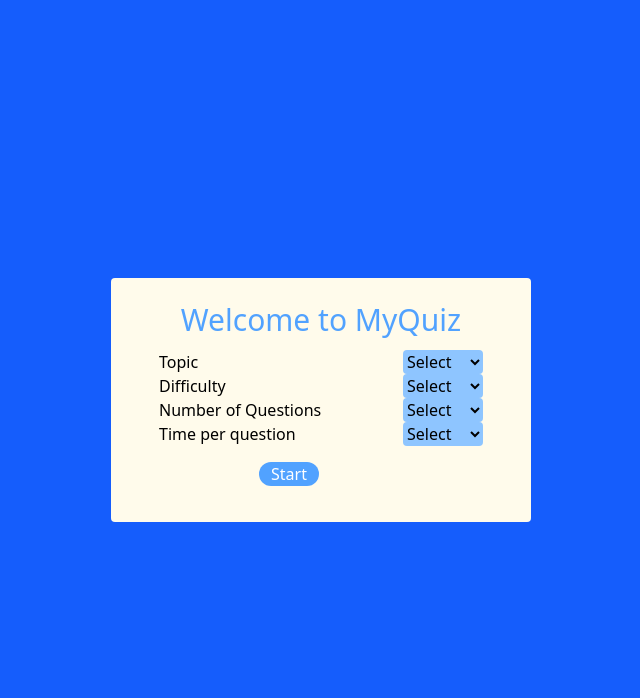
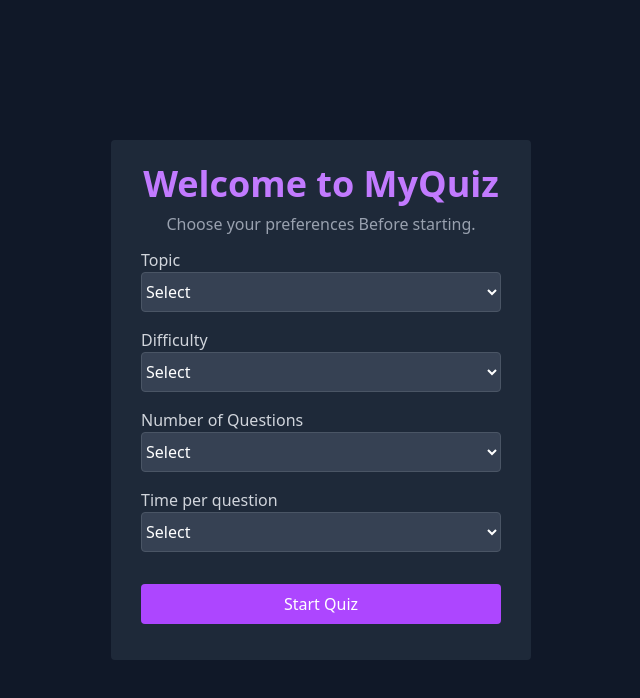
Before and after one commit to arnavraj-7/Quiz, a website: page index.html in a window 1280 px wide. Shown: the whole page, without its empty margins (319-959 px from the left). Drawn offline with Linux system fonts and the light colour scheme.

Commit message:
styling of index

```diff
--- a/index.html
+++ b/index.html
@@ -8,13 +8,14 @@
     <link rel="stylesheet" href="output.css">
 </head>
 
-<body class="bg-blue-600 flex justify-center items-center h-screen">
-    <div class="container flex flex-col bg-amber-50 w-80 rounded pt-3 pb-1 md:p-6 relative md:w-105">
-        <div class="Welcome text-blue-400 text-3xl flex justify-center">Welcome to MyQuiz</div>
-        <div class="flex md:ml-6 ml-7 flex-col mt-3 mb-3">
+<body class="bg-gray-900  flex justify-center items-center h-screen">
+    <div class="container flex items-center flex-col bg-gray-800 w-80 rounded pt-3 pb-1 md:p-6 relative md:w-105">
+        <div class="Welcome  text-4xl text-purple-400 font-bold flex justify-center mb-2">Welcome to MyQuiz</div>
+        <div class="text-gray-400">Choose your preferences Before starting.</div>
+        <div class="flex  flex-col mt-3 mb-3">
             <form action="">
                 <div class="">
-                    <label for="genre">Topic</label>
+                    <label for="genre" class="label">Topic</label><br>
                     <select class="genre select" name="genre">
                         <option value="selected" selected disabled>Select</option>
                         <option value="Anime">Anime</option>
@@ -30,7 +31,7 @@
                 </div>
 
                 <div>
-                    <label for="difficulty">Difficulty</label>
+                    <label for="difficulty" class="label">Difficulty</label><br>
                     <select name="difficulty" class="difficulty select"  id="">
                         <option value="Select" disabled selected>Select</option>
                         <option value="Easy">Easy</option>
@@ -38,16 +39,16 @@
                         <option value="Difficult">Difficult</option>
                     </select>
                     <div>
-                        <label for="genre">Number of Questions</label>
+                        <label class="label" for="genre">Number of Questions</label><br>
                         <select name="noq" class="noq select"  id="">
                             <option value="Select" disabled selected>Select</option>
+                            <option value="5">5</option>
                             <option value="10">10</option>
                             <option value="15">15</option>
-                            <option value="20">20</option>
                         </select>
                     </div>
                     <div>
-                        <label for="time">Time per question</label>
+                        <label class="label" for="time">Time per question</label><br>
                         <select name="time" class="time select"  id="">
                             <option value="Select" disabled selected>Select</option>
                             <option value="10">10seconds</option>
@@ -60,7 +61,7 @@
 
                 </div>
 
-                <div class="mt-4"> <button class="submit mb-0 translate-x-25 bg-blue-400 w-15 rounded-full text-white" type="submit">Start</button></div>
+                <div class="mt-4"> <button class="cursor-pointer hover:bg-purple-700 hover:scale-110 ease-out duration-300 submit bg-purple-500 w-15 rounded w-90 text-white flex justify-center h-10 items-center" type="submit">Start Quiz</button></div>
             </form>
         </div>
     </div>
--- a/input.css
+++ b/input.css
@@ -23,11 +23,15 @@
 
   }
   .blur{
-    filter: blur(2px);
+    filter: blur(5px);
     transition: filter 0.3s ease-in-out;
   }
   .select{
-    @apply  bg-blue-300 rounded absolute right-6 md:right-12 w-20
+    @apply w-90 border rounded bg-gray-700 text-white h-10
+    border-gray-600 mb-4
+  }
+  .label{
+    @apply text-gray-300
   }
   /* .white{
     @apply bg-white
--- a/script.js
+++ b/script.js
@@ -51,7 +51,16 @@ function startTimer(){
   if(!intervalId)
  {intervalId = setInterval(timer, 1000);}
 }
-
+function toBlur(m,time){
+  let content=document.querySelector(".content")
+  content.classList.add("blur")
+  console.log(time_up);
+  time_up.innerHTML=m
+  let blurtimeout=setTimeout(()=>
+    { time_up.innerHTML=""
+      content.classList.remove("blur")
+  },time)
+}
 function timer() {
   if (t >= 0) {
     tmr.innerHTML = t;
@@ -61,15 +70,7 @@ function timer() {
     clearInterval(intervalId);
     intervalId=null
     mess.innerHTML="Times up"
-    let content=document.querySelector(".content")
-    content.classList.add("blur")
-    console.log(time_up);
-    time_up.innerHTML="Time Up"
-    let blurtimeout=setTimeout(()=>
-      { time_up.innerHTML=""
-        content.classList.remove("blur")
-    },2000)
-
+    toBlur("Times up",2000)
     checkans()
     CheckQuizend()
     return;
@@ -200,6 +201,7 @@ const checkans = (element, selected) => {
     score++;
   }
   else if(element==null && selected==null){
+    disablebutton()
     findcorrectbutton().classList.add("btn-styles-correct")}
   else {
     // m = `Incorrect Answer ,Correct Answer is ${results[i].correct_answer}`;
@@ -219,7 +221,10 @@ function CheckQuizend(){
     m = `Your Score is:${score}`;
     message(m);
     let nextContainer=document.querySelector(".next-container")
+    toBlur(`Quiz is Over <br>
+     Your Score is: ${score}`,5000)
     nextContainer.innerHTML = "Quiz is Over";
+    clearTimeout(ahead)
     return;
   }
 }
```
Also changed, not shown: output.css.
